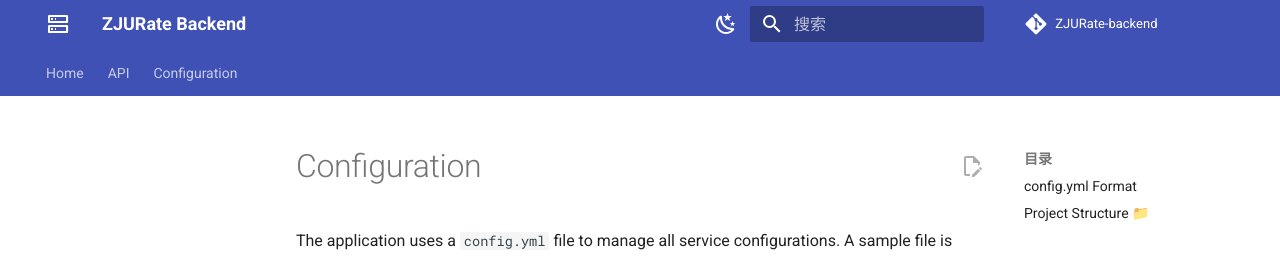
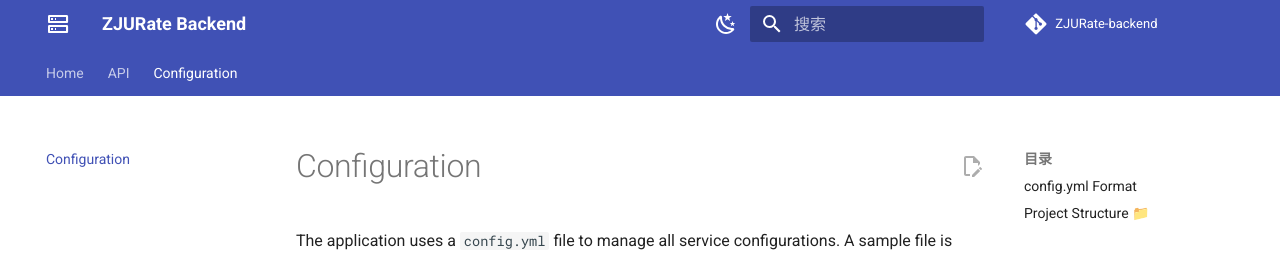
Before and after one commit to ZJURateTeam/ZJURate-backend, an MkDocs documentation site: the page built from docs/Configuration/index.md, in a window 1280 px wide. Shown: the top 256 px of the page. Built offline with MkDocs 1.6.1 and Material for MkDocs 9.7.7, drawn with Linux system fonts in a browser that asks for light colours; comment, search, counter and statistics services are not loaded.

Commit message:
fix: correct case in configuration file path

```diff
--- a/mkdocs.yml
+++ b/mkdocs.yml
@@ -39,7 +39,7 @@ nav:
     - Merchants: 'API/merchants.md'
     - Reviews: 'API/reviews.md'
     - Files: 'API/files.md'
-  - Configuration: 'configuration/index.md'
+  - Configuration: 'Configuration/index.md'
 
 markdown_extensions:
     - pymdownx.highlight:
```
